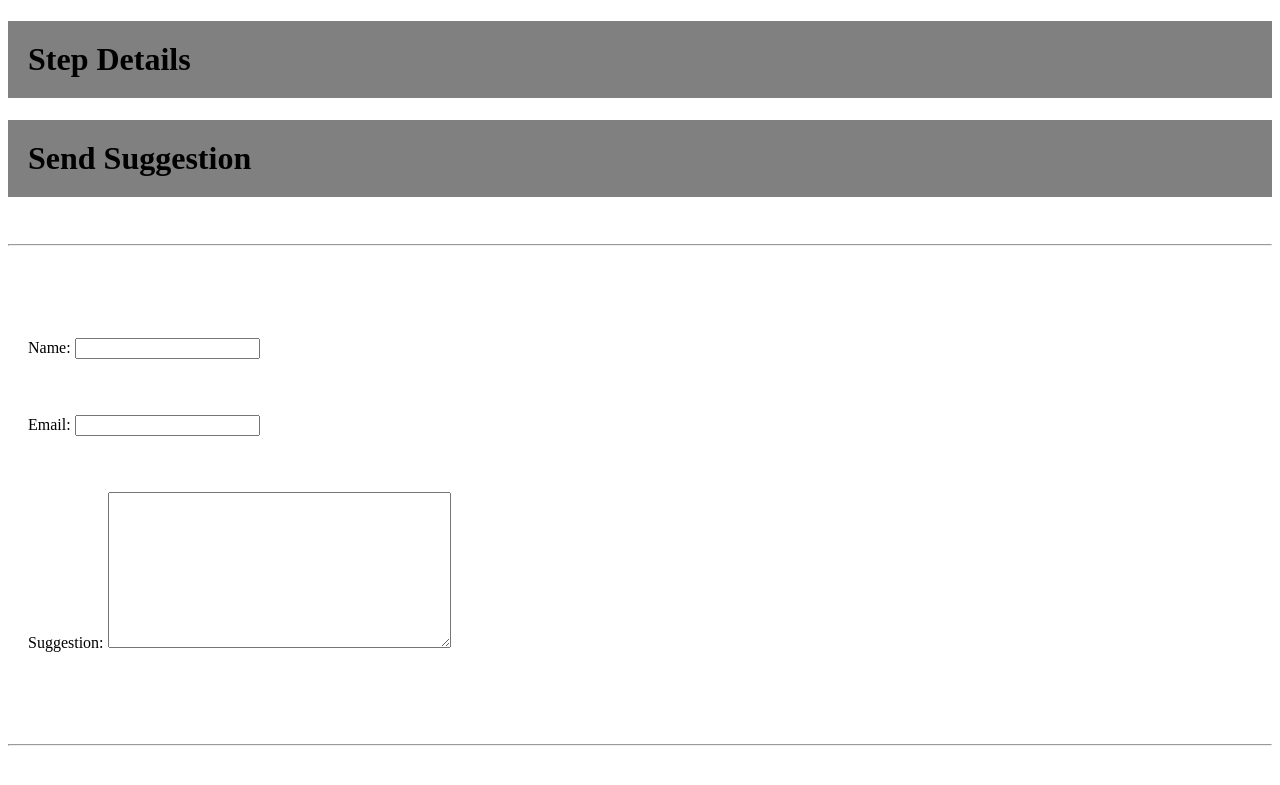
After one commit to MohosinMiah/Learning-Website-using-Django, a Django app: page /courses/suggestion in a window 1280 px wide. The commit adds this page. Shown: the top 785 px of the page. Run offline with Django 3.2, Linux system fonts and the light colour scheme.

Commit message:
Create Suggestion Form and Display In View

```diff
--- /dev/null
+++ b/courses/forms.py
@@ -0,0 +1,9 @@
+from django import forms
+
+
+
+class SuggesstionForm(forms.Form):
+
+    name = forms.CharField()
+    email = forms.EmailField()
+    suggestion = forms.CharField(widget=forms.Textarea)
--- a/courses/static/css/style.css
+++ b/courses/static/css/style.css
@@ -1,6 +1,6 @@
 p{
     padding: 20px;
-    color: azure;
+    color: black;
 }
 
 h1{
--- a/courses/templates/courses/layout/base.html
+++ b/courses/templates/courses/layout/base.html
@@ -6,10 +6,10 @@
     <meta name="viewport" content="width=device-width, initial-scale=1.0">
     <meta http-equiv="X-UA-Compatible" content="ie=edge">
     <link rel="stylesheet" href="{% static 'css/style.css' %}">
-
     <title>{% block title %}{% endblock %} Learning Website With Django</title>
 </head>
 <body>
     {% block body %}  {% endblock %}
+
 </body>
 </html>
--- /dev/null
+++ b/courses/templates/courses/suggestion.html
@@ -0,0 +1,23 @@
+{% extends "courses/layout/base.html" %}
+
+{% block title %}Hello World {% endblock %}
+
+
+
+{% block body %}
+
+
+<h1>Step  Details</h1>
+<div class="container">
+    <div class="row">
+        <h1> Send Suggestion</strong></h1>
+        <br>
+        <hr>
+        <p style="color: black">
+            {{form.as_p }}
+        </p>
+        <hr><br>
+
+    </div>
+</div>
+{% endblock %}
--- a/courses/urls.py
+++ b/courses/urls.py
@@ -2,9 +2,11 @@ from django.urls import include,path
 
 from . import views
 
+from . import forms
 
 
-from courses.views import AboutView,CourseList,CourseDetails,CreateCourseView,UpdateCourseView,DeleteCourseView
+
+from courses.views import AboutView,CourseList,CourseDetails,CreateCourseView,UpdateCourseView,DeleteCourseView,SuggestionView
 
 urlpatterns = [
 
@@ -28,6 +30,8 @@ urlpatterns = [
 
  path('delete/<int:pk>/',DeleteCourseView.as_view(), name='courses-delete'),
 
+ path('suggestion',SuggestionView.as_view()),
+
 
 
 ]
--- a/courses/views.py
+++ b/courses/views.py
@@ -8,6 +8,7 @@ from django.views.generic.detail import DetailView
 from django.views import generic
 from django.urls import reverse_lazy
 from django.contrib.auth.mixins import LoginRequiredMixin
+from . import forms
 from django.conf import settings
 # Create your views here.
 
@@ -81,6 +82,15 @@ class AboutView(TemplateView):
         context['number_books'] = 6
         return context
 
+class SuggestionView(TemplateView):
+    template_name = "courses/suggestion.html"
+
+    def get_context_data(self, **kwargs):
+        context = super().get_context_data(**kwargs)
+        context['form'] = forms.SuggesstionForm()
+        return context
+
+
 class CreateCourseView(CreateView):
     model = Courses
     fields = ["title","description",]
```
Also changed, not shown: courses/templates/courses/course_list.html (+6 -3 lines).
